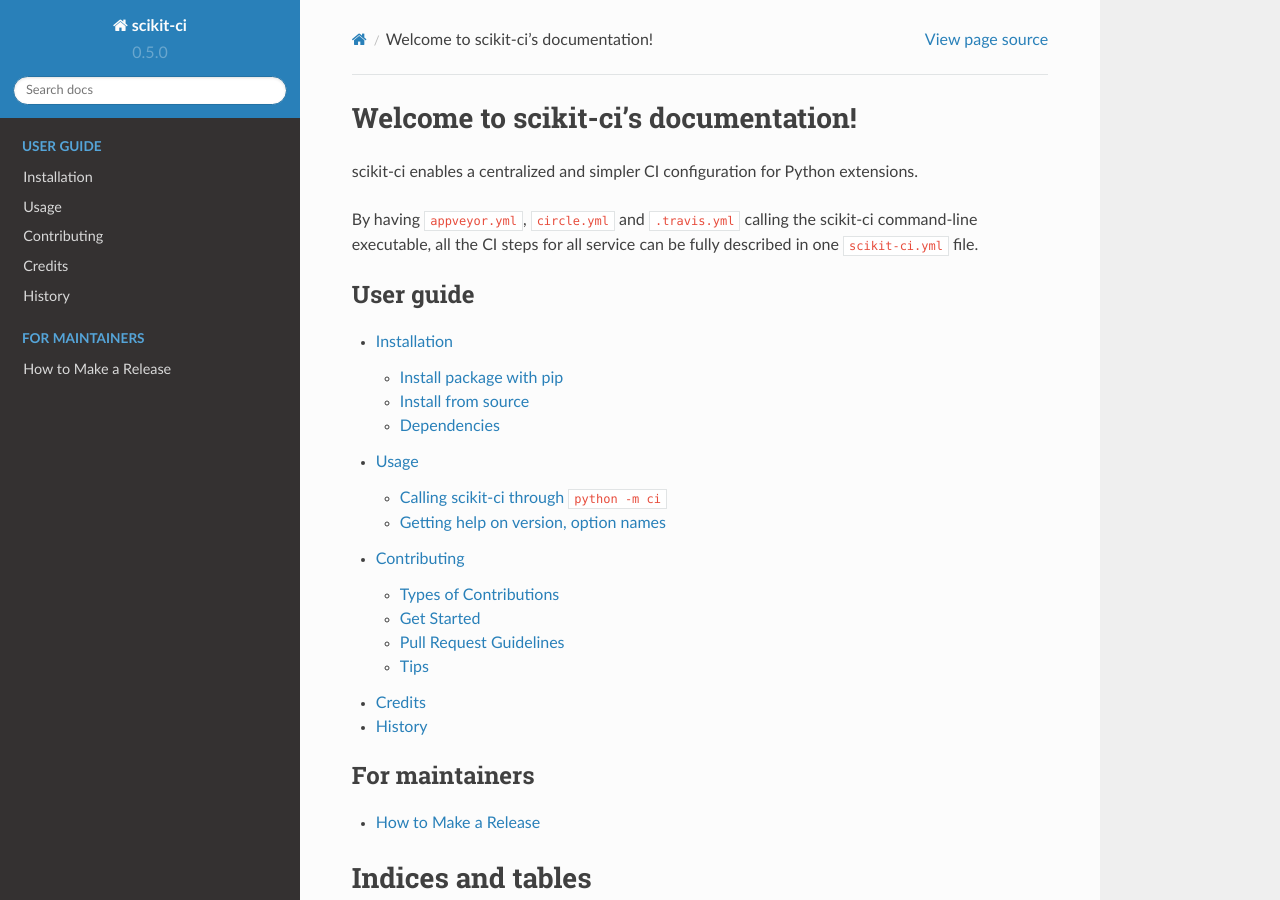
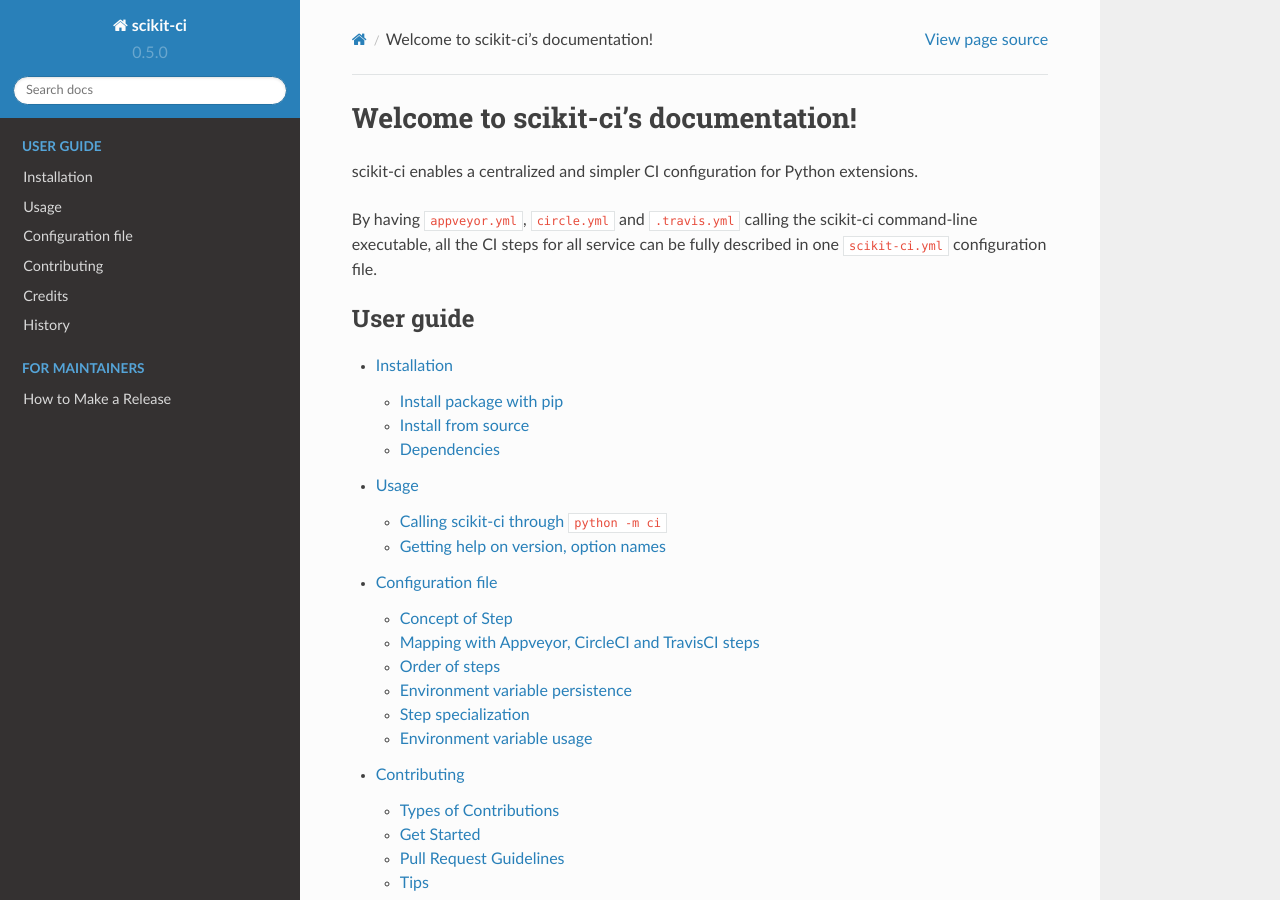
Before and after one commit to scikit-build/scikit-ci, a Sphinx documentation site: the page built from docs/index.rst, in a window 1280 px wide and 900 px high. Built offline with Sphinx 7.4.7 and the Read the Docs theme 2.0.0, drawn with Linux system fonts in a browser that asks for light colours; some of the changed lines change nothing that is shown.

Commit message:
docs: Add "Configuration file" section

```diff
--- a/appveyor.yml
+++ b/appveyor.yml
@@ -52,6 +52,7 @@
     python.exe -m pip install -r ../bootstrap-scikit-ci/requirements.txt
     python.exe -m pip install ../bootstrap-scikit-ci/
 
+# scikit-ci-yml.rst: start
 install:
   - python -m ci before_install
   - python -m ci install
@@ -65,6 +66,7 @@
 
 after_test:
   - python -m ci after_test"
+# scikit-ci-yml.rst: end
 
 on_finish:
   - ps: "\
--- a/circle.yml
+++ b/circle.yml
@@ -5,6 +5,7 @@
   post:
     - git clone git://github.com/scikit-build/scikit-ci bootstrap-scikit-ci
 
+# scikit-ci-yml.rst: start
 dependencies:
   pre:
     - |
@@ -30,3 +31,5 @@
     branch: master
     commands:
       - ci after_test
+
+# scikit-ci-yml.rst: end
--- a/docs/conf.py
+++ b/docs/conf.py
@@ -32,6 +32,8 @@
 # extensions coming with Sphinx (named 'sphinx.ext.*') or your custom
 # ones.
 extensions = [
+    'sphinx.ext.autodoc',
+    'sphinx.ext.viewcode'
 ]
 
 # Add any paths that contain templates here, relative to this directory.
--- a/docs/index.rst
+++ b/docs/index.rst
@@ -11,7 +11,7 @@
 
 By having ``appveyor.yml``, ``circle.yml`` and ``.travis.yml`` calling
 the scikit-ci command-line executable, all the CI steps for all
-service can be fully described in one ``scikit-ci.yml`` file.
+service can be fully described in one ``scikit-ci.yml`` configuration file.
 
 .. toctree::
    :maxdepth: 2
@@ -19,6 +19,7 @@
 
    installation
    usage
+   scikit-ci-yml.rst
    contributing
    authors
    history
--- /dev/null
+++ b/docs/scikit-ci-yml.rst
@@ -0,0 +1,260 @@
+==================
+Configuration file
+==================
+
+The configuration file is read by the scikit-ci executable to find out which
+commands to execute for a given step.
+
+The configuration file should named ``scikit-ci.yml`` and is usually added
+to the root of a project.
+
+It is a `YAML <http://www.yaml.org/spec/1.2/spec.html>`_ file that
+can be validated against `scikit-ci-schema.yml <https://github.com/scikit-build/scikit-ci-schema>`_.
+
+
+Concept of Step
+---------------
+
+A step consist of a list of ``commands`` and optional key/value pairs
+describing the ``environment``.
+
+More specifically, a step can be described using the following
+structure:
+
+.. code-block:: yaml
+
+  before_install:
+    environment:
+      FOO: bar
+    commands:
+      - echo "Hello world"
+
+
+where ``before_install`` can be any of these:
+
+.. automodule:: ci.constants
+   :members: STEPS
+
+
+.. _step_mapping:
+
+Mapping with Appveyor, CircleCI and TravisCI steps
+--------------------------------------------------
+
+scikit-ci do not impose any particular mapping.
+
+Documentation specific to each services is available here:
+
+  - `Appveyor build pipeline <https://www.appveyor.com/docs/build-configuration/#build-pipeline>`_
+  - `CircleCI configuration <https://circleci.com/docs/configuration/>`_
+  - `TravisCI build lifecycle <https://docs.travis-ci.com/user/customizing-the-build/#The-Build-Lifecycle>`_
+
+Reported below are some recommended associations that
+are know to work.
+
+  - ``appveyor.yml``:
+
+  .. literalinclude:: ../appveyor.yml
+     :language: yaml
+     :start-after: scikit-ci-yml.rst: start
+     :end-before: scikit-ci-yml.rst: end
+     :emphasize-lines: 2-3, 6-7, 10, 13
+
+  .. note:: Since on windows the ``ci`` executable is installed in the ``Scripts``
+            directory (e.g `C:\\Python27\\Scripts\\ci.exe`) which is not in the
+            ``PATH`` by default, the ``python -m ci`` syntax is used.
+
+
+  - ``circle.yml``:
+
+
+  .. literalinclude:: ../circle.yml
+     :language: yaml
+     :start-after: scikit-ci-yml.rst: start
+     :end-before: scikit-ci-yml.rst: end
+     :emphasize-lines: 7, 9, 13, 16, 19, 25
+
+
+  - ``.travis.yml``
+
+  .. literalinclude:: ../.travis.yml
+     :language: yaml
+     :start-after: scikit-ci-yml.rst: start
+     :end-before: scikit-ci-yml.rst: end
+     :emphasize-lines: 2-3, 6, 9-10, 13
+
+
+Order of steps
+--------------
+
+scikit-ci does not impose any order. The order is defined by the
+:ref:`mapping specified <step_mapping>` in the continuous integration file.
+
+
+Environment variable persistence
+--------------------------------
+
+Environment variable defined in any given step are always guaranteed to be
+set in step executed afterward.
+
+This is made possible by serializing the environment on the filesystem.
+
+
+Step specialization
+-------------------
+
+For any given step, it is possible to specify ``commands`` and ``environment``
+variables specific to each continuous integration service.
+
+Recognized services are:
+
+  - ``appveyor``
+  - ``circle``
+  - ``travis``
+
+Commands
+^^^^^^^^
+
+``commands`` common to all services are executed first, then ``commands`` specific
+to each services are executed.
+
+For example, considering this configuration used on CircleCI and TravisCI:
+
+.. code-block:: yaml
+
+  before_install:
+    commands:
+      - echo "Hello Everywhere"
+
+    circle:
+      commands:
+        - echo "Hello on CircleCI"
+
+    travis:
+      linux:
+        commands:
+          - echo "Hello on TravisCI"
+
+
+The output on the different service will be the following:
+
+
+  - CircleCI:
+
+  ::
+
+    Hello Everywhere
+    Hello on CircleCI
+
+
+  - TravisCI:
+
+  ::
+
+    Hello Everywhere
+    Hello on TravisCI
+
+
+Environment
+^^^^^^^^^^^
+
+Similarly, ``environment`` can be overridden for each service.
+
+For example, considering this configuration used on CircleCI and TravisCI:
+
+.. code-block:: yaml
+
+  before_install:
+
+    circle:
+      environment:
+        CATEGORY_2: 42
+
+    travis:
+      linux:
+        environment:
+          CATEGORY_1: 99
+
+    environment:
+      CATEGORY_1: 1
+      CATEGORY_2: 2
+
+    commands:
+      - echo "CATEGORY_1 is ${CATEGORY_1}"
+      - echo "CATEGORY_2 is ${CATEGORY_2}"
+
+
+The output on the different service will be the following:
+
+  - on CircleCI:
+
+  ::
+
+    CATEGORY_1 is 1
+    CATEGORY_2 is 42
+
+  - on TravisCI:
+
+  ::
+
+    CATEGORY_1 is 99
+    CATEGORY_2 is 2
+
+
+Environment variable usage
+--------------------------
+
+To facilitate the `use <https://en.wikipedia.org/wiki/Environment_variable#Use_and_display>`_
+of environment variable across interpreters, scikit-ci uses a specific syntax.
+
+Environment variable specified using ``$<NAME_OF_VARIABLE>`` in both commands
+and environment variable will be expanded.
+
+For example, considering this configuration used on Appveyor, CircleCI
+and TravisCI:
+
+.. code-block:: yaml
+
+  before_install:
+
+    appveyor:
+      environment:
+        TEXT: Windows$<TEXT>
+
+    travis:
+      linux:
+        environment:
+          TEXT: LinuxWorld
+
+    environment:
+      TEXT: World
+
+    commands:
+      - echo $<TEXT>
+
+The output on the different service will be the following:
+
+  - on Appveyor:
+
+  ::
+
+    WindowsWorld
+
+  - on CircleCI:
+
+  ::
+
+    World
+
+  - on TravisCI:
+
+  ::
+
+    LinuxWorld
+
+
+.. note:: On system having a POSIX interpreter, the environment variable will
+          **NOT** be expanded if included in string start with a single quote.
+
+          .. autoclass:: ci.driver.Driver
+             :members: expand_command
```
Also changed, not shown: .travis.yml.
